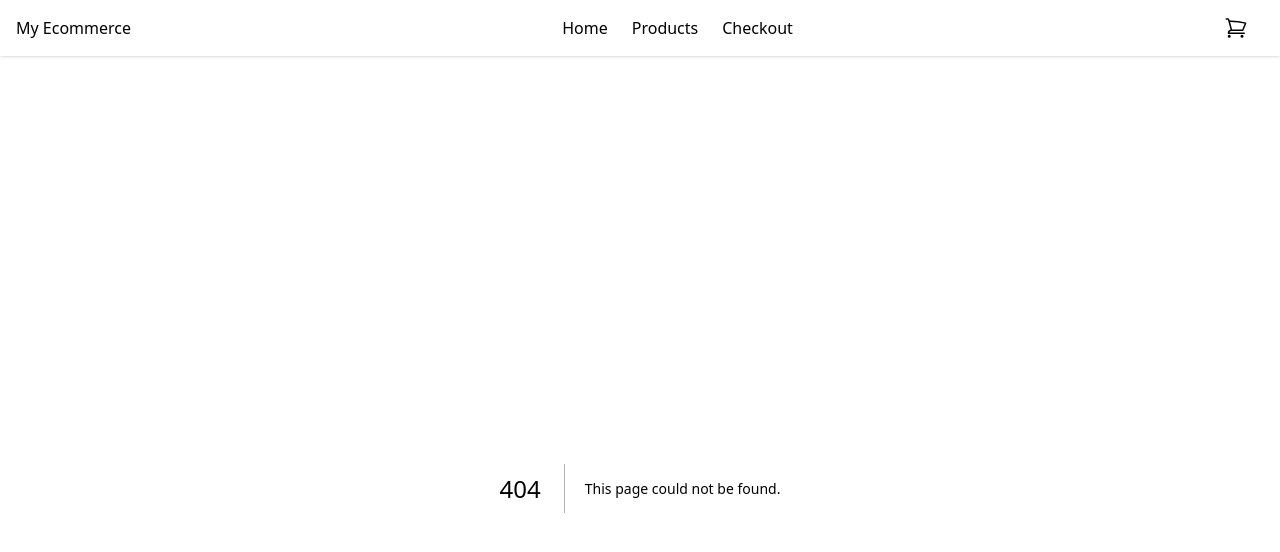
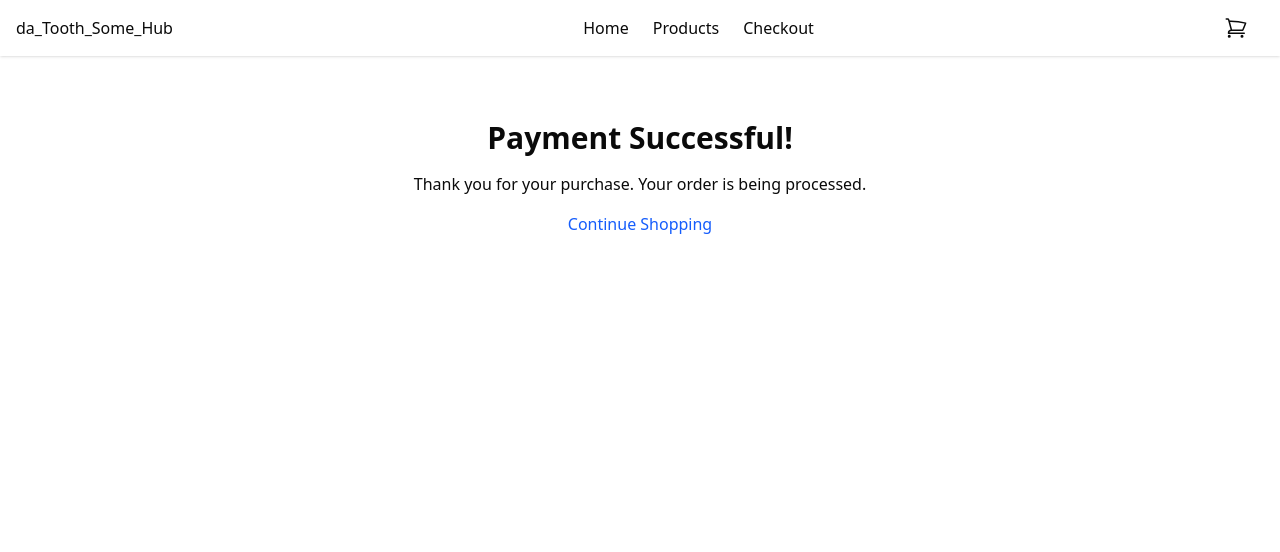
Before and after one commit to midestic/datoothsomehub, a Next.js app: page /success in a window 1280 px wide. Before the commit this address had no page. Shown: the top 552 px of the page. Built offline with nearby package versions, Linux system fonts and the light colour scheme.

Commit message:
stripe business account

```diff
--- a/app/checkout/checkout-action.ts
+++ b/app/checkout/checkout-action.ts
@@ -21,7 +21,7 @@
     payment_method_types: ["card"],
     line_items,
     mode: "payment",
-    success_url: `${process.env.NEXT_PUBLIC_BASE_URL}/`,
+    success_url: `${process.env.NEXT_PUBLIC_BASE_URL}/success`,
     cancel_url: `${process.env.NEXT_PUBLIC_BASE_URL}/checkout`,
   });
 
--- /dev/null
+++ b/app/success/page.tsx
@@ -0,0 +1,23 @@
+"use client";
+
+import { useCartStore } from "@/store/cart-store";
+import Link from "next/link";
+import { useEffect } from "react";
+
+export default function SuccessPage() {
+  const { clearCart } = useCartStore();
+  useEffect(() => {
+    clearCart;
+  }, [clearCart]);
+  return (
+    <div className="container mx-auto px-4 py-8 text-center">
+      <h1 className="text-3xl font-bold mb-4">Payment Successful!</h1>
+      <p className="mb-4">
+        Thank you for your purchase. Your order is being processed.
+      </p>
+      <Link href="/products" className="text-blue-600 hover:underline">
+        Continue Shopping
+      </Link>
+    </div>
+  );
+}
--- a/components/navbar.tsx
+++ b/components/navbar.tsx
@@ -30,7 +30,7 @@
     <nav className="sticky top-0 z-50 bg-white shadow">
       <div className="container mx-auto flex items-center justify-between px-4 py-4">
         <Link href="/" className="hover:text-blue-600">
-          My Ecommerce
+          da_Tooth_Some_Hub
         </Link>
         <div className="hidden md:flex space-x-6">
           <Link href="/">Home</Link>
```
